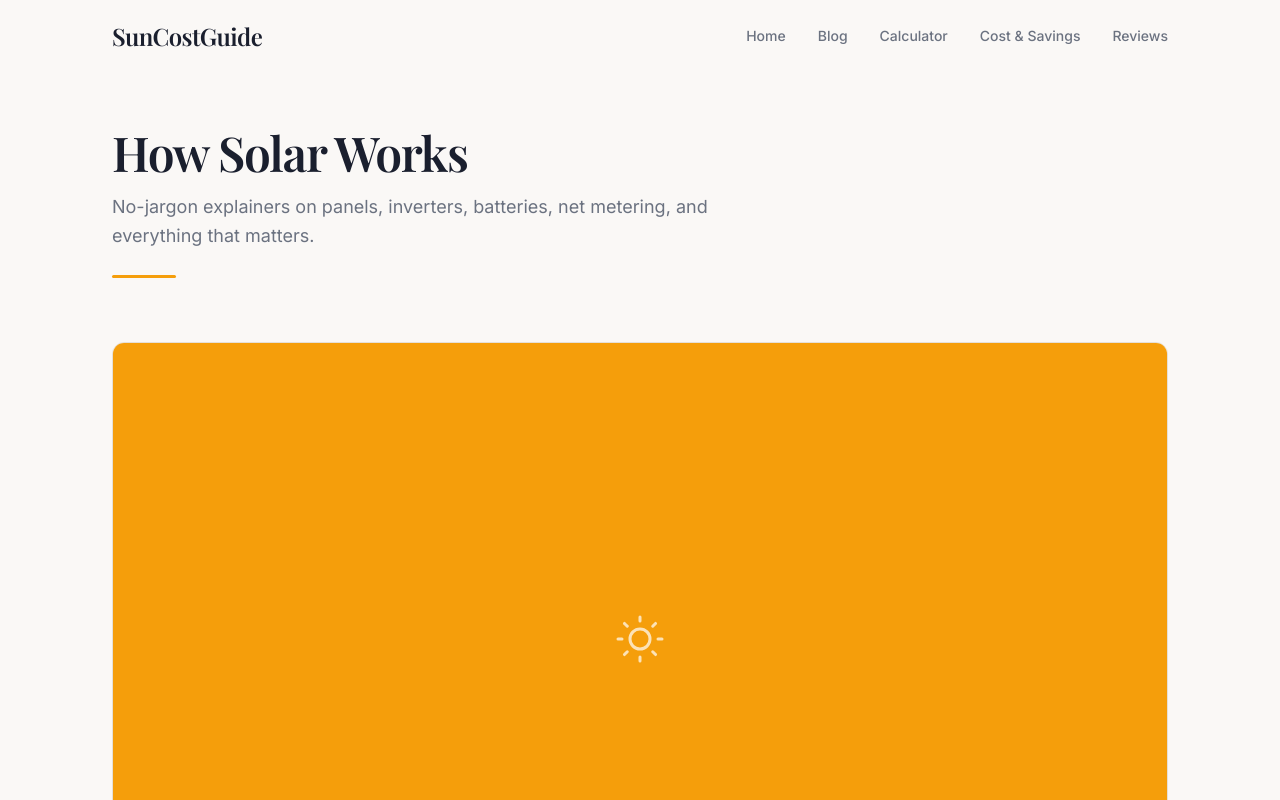
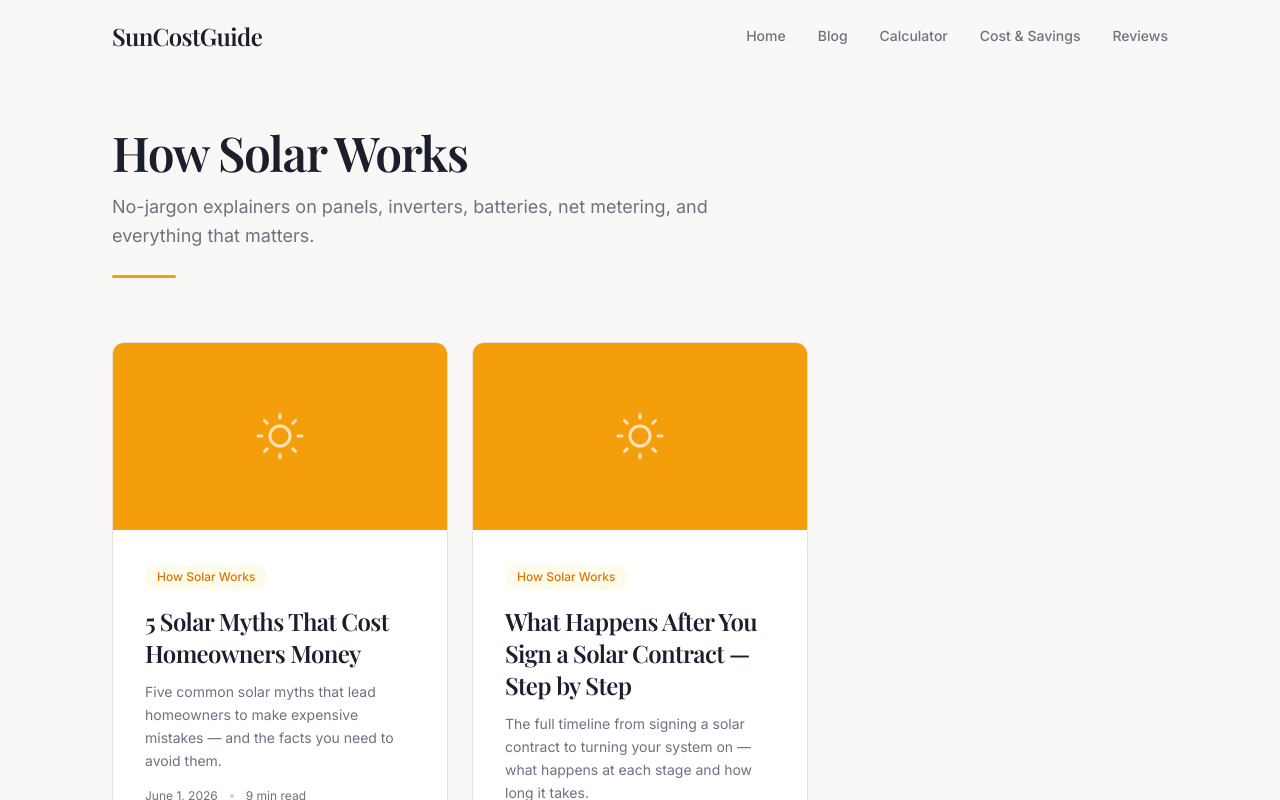
Before and after one commit to nathanielkennyolie-ship-it/SunCostGuide, a Next.js app: page /how-solar-works in a window 1280 px wide. Shown: the top 800 px of the page. Built offline with nearby package versions, Linux system fonts and the light colour scheme; a web font is replaced by a local one.

Commit message:
fix: convert card lists to responsive 3/2/1-column grid layout

```diff
--- a/src/app/blog/page.tsx
+++ b/src/app/blog/page.tsx
@@ -54,7 +54,7 @@
           ))}
         </div>
 
-        <div className="mt-10 space-y-6">
+        <div className="mt-10 grid grid-cols-1 sm:grid-cols-2 lg:grid-cols-3 gap-6">
           {filtered.map((post) => (
             <ContentCard
               key={post.slug}
--- a/src/components/CategoryPageLayout.tsx
+++ b/src/components/CategoryPageLayout.tsx
@@ -94,7 +94,7 @@
         {posts.length === 0 ? (
           <p className="text-ink-muted">No articles yet. Check back soon.</p>
         ) : (
-          <div className="space-y-6">
+          <div className="grid grid-cols-1 sm:grid-cols-2 lg:grid-cols-3 gap-6">
             {posts.map((post) => (
               <ContentCard
                 key={post.slug}
```
